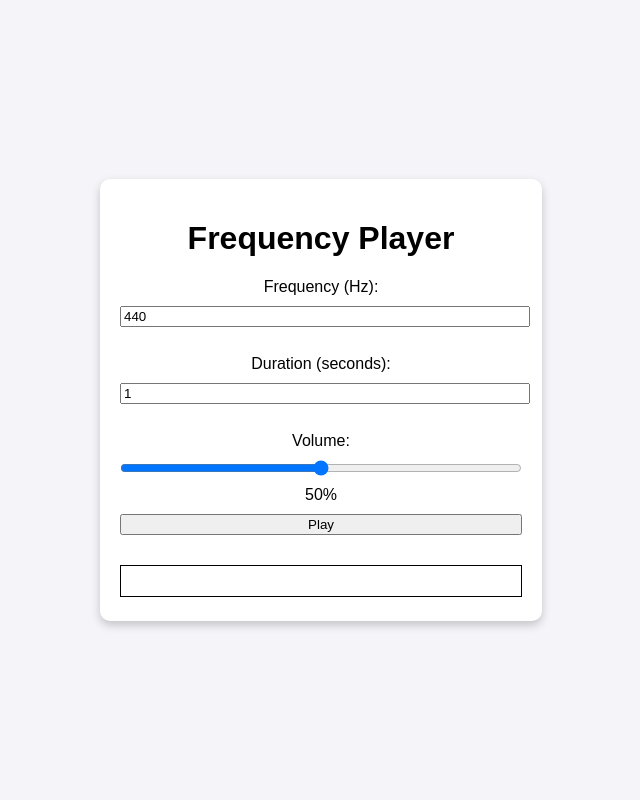
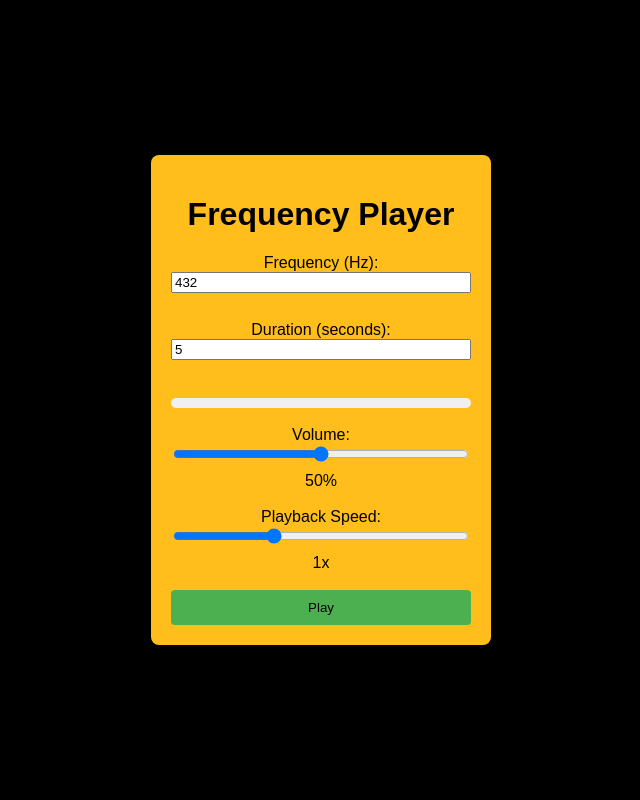
Before and after one commit to UCHIHA-MADRA/frequency_player, a Flask app: page / in a window 1280 px wide. Shown: the whole page, without its empty margins (319-959 px from the left). Run offline with Flask 3, Linux system fonts and the light colour scheme.

Commit message:
Enhance audio player UI with dynamic volume and playback speed controls; update progress bar functionality

```diff
--- a/static/script.js
+++ b/static/script.js
@@ -1,104 +1,99 @@
-const form = document.getElementById('tone-form');
-const volumeInput = document.getElementById('volume');
-const volumeDisplay = document.getElementById('volume-display');
-const canvas = document.getElementById('progress-bar');
-const ctx = canvas.getContext('2d');
-
-let audioContext = null;
-
-// Update volume display
-volumeInput.addEventListener('input', () => {
-    volumeDisplay.textContent = `${(volumeInput.value * 100).toFixed(0)}%`;
+// Dynamically update volume display
+const volumeSlider = document.getElementById("volume");
+const volumeDisplay = document.getElementById("volume-display");
+volumeSlider.addEventListener("input", () => {
+  volumeDisplay.textContent = Math.round(volumeSlider.value * 100) + "%";
 });
 
-// Handle form submission
-form.addEventListener('submit', async (event) => {
+// Dynamically update playback speed display
+const speedSlider = document.getElementById("playback-speed");
+const speedDisplay = document.getElementById("speed-display");
+speedSlider.addEventListener("input", () => {
+  speedDisplay.textContent = speedSlider.value + "x";
+});
+
+// Handle form submission and play audio
+const form = document.getElementById("tone-form");
+form.addEventListener("submit", async (event) => {
   event.preventDefault();
 
-    const frequency = parseFloat(document.getElementById('frequency').value);
-    const duration = parseFloat(document.getElementById('duration').value);
-    const volume = parseFloat(volumeInput.value);
+  // Get input values
+  const frequency = parseFloat(document.getElementById("frequency").value);
+  const duration = parseFloat(document.getElementById("duration").value);
+  const volume = parseFloat(volumeSlider.value);
+  const playbackSpeed = parseFloat(speedSlider.value);
 
   try {
-        // Send the data to the backend for audio generation
-        const response = await fetch('/generate_audio', {
-            method: 'POST',
-            headers: { 'Content-Type': 'application/json' },
+    const response = await fetch("/generate_audio", {
+      method: "POST",
+      headers: {
+        "Content-Type": "application/json",
+      },
       body: JSON.stringify({ frequency, duration, volume }),
     });
 
-        // Check if the response is valid
-        if (!response.ok) {
-            throw new Error('Failed to generate audio');
+    const data = await response.json();
+    if (data.error) {
+      alert(`Error: ${data.error}`);
+      return;
     }
 
-        const data = await response.json();
+    // Create AudioBuffer from response
+    const audioContext = new (window.AudioContext ||
+      window.webkitAudioContext)();
+    const audioBuffer = audioContext.createBuffer(
+      1,
+      data.audio.length,
+      data.sample_rate
+    );
+    audioBuffer.getChannelData(0).set(new Float32Array(data.audio));
 
-        // If the data contains an error, handle it
-        if (data.error) {
-            throw new Error(data.error);
-        }
+    // Play the audio with adjusted playback speed
+    const source = audioContext.createBufferSource();
+    source.buffer = audioBuffer;
+    source.playbackRate.value = playbackSpeed; // Adjust playback speed
+    source.connect(audioContext.destination);
+    source.start(0);
 
-        // Play the audio with the generated data
-        playAudio(data.audio, data.sample_rate, duration, volume);
+    // Update progress bar while the audio is playing
+    updateProgressBar(audioContext, audioBuffer.duration);
   } catch (error) {
-        console.error('Error:', error);
-        alert('An error occurred while generating audio.');
+    console.error("Error generating audio:", error);
   }
 });
 
-// Function to play audio data
-function playAudio(audioData, sampleRate, duration, volume) {
-    // Initialize audio context if it is not yet initialized
-    if (!audioContext) {
-        audioContext = new (window.AudioContext || window.webkitAudioContext)();
+// Function to update the progress bar (using the canvas)
+// Function to update the progress bar (using the canvas)
+function updateProgressBar(audioContext, duration) {
+  const canvas = document.getElementById("progress-canvas");
+  const context = canvas.getContext("2d");
+
+  // Set the border (box outline) of the progress bar
+  context.lineWidth = 2;
+  context.strokeStyle = "#333"; // Color of the border
+  context.strokeRect(0, 0, canvas.width, canvas.height); // Draw the box outline
+
+  let startTime = audioContext.currentTime;
+  const endTime = startTime + duration;
+  const totalTime = endTime - startTime;
+
+  // Update progress on the canvas
+  function update() {
+    const currentTime = audioContext.currentTime;
+    const progress = ((currentTime - startTime) / totalTime) * 100;
+
+    // Update the canvas progress
+    context.clearRect(0, 0, canvas.width, canvas.height); // Clear previous frame
+    context.fillStyle = "#4CAF50"; // Color of the progress bar
+    context.fillRect(0, 0, (canvas.width * progress) / 100, canvas.height);
+
+    // Reapply the border after clearing the canvas
+    context.strokeRect(0, 0, canvas.width, canvas.height); // Draw the box outline again
+
+    if (currentTime < endTime) {
+      requestAnimationFrame(update);
+    }
   }
 
-    // Resume the AudioContext if it was previously suspended
-    if (audioContext.state === 'suspended') {
-        audioContext.resume();
+  update();
 }
-
-    // Create an audio buffer from the generated audio data
-    const buffer = audioContext.createBuffer(1, audioData.length, sampleRate);
-    buffer.copyToChannel(new Float32Array(audioData), 0);
-
-    const source = audioContext.createBufferSource();
-    source.buffer = buffer;
-
-    // Create a gain node and set the volume
-    const gainNode = audioContext.createGain();
-    gainNode.gain.value = volume;
-
-    // Connect the audio graph
-    source.connect(gainNode);
-    gainNode.connect(audioContext.destination);
-
-    // Start playing the audio
-    source.start();
-
-    // Display progress bar
-    let startTime = Date.now();
-    const interval = setInterval(() => {
-        const elapsed = (Date.now() - startTime) / 1000;
-        const progress = Math.min((elapsed / duration) * 100, 100);
-
-        // Draw the progress bar on the canvas
-        drawProgressBar(progress);
-
-        // Stop the interval when the audio finishes
-        if (elapsed >= duration) {
-            clearInterval(interval);
-        }
-    }, 50); // Update every 50ms for smoother progress
-}
-
-// Draw progress bar on the canvas
-function drawProgressBar(progress) {
-    // Clear previous progress
-    ctx.clearRect(0, 0, canvas.width, canvas.height);
-
-    // Set the color and fill the progress bar
-    ctx.fillStyle = 'black';
-    ctx.fillRect(0, 0, (progress / 100) * canvas.width, canvas.height);
-}
--- a/static/style.css
+++ b/static/style.css
@@ -1,29 +1,62 @@
 body {
   font-family: Arial, sans-serif;
+  background-color: rgb(0, 0, 0);
   margin: 0;
   padding: 0;
   display: flex;
   justify-content: center;
   align-items: center;
   height: 100vh;
-    background-color: #f4f4f9;
 }
 
 .container {
+  background: rgb(255, 190, 27);
+  padding: 20px;
+  border-radius: 8px;
+  box-shadow: 0 4px 10px rgba(0, 0, 0, 0.1);
+  width: 300px;
   text-align: center;
-    background: white;
-    padding: 20px;
-    border-radius: 10px;
-    box-shadow: 0px 4px 10px rgba(0, 0, 0, 0.2);
 }
 
-input[type="number"], input[type="range"], button {
-    margin: 10px 0;
-    display: block;
-    width: 100%;
+form {
+  display: flex;
+  flex-direction: column;
 }
 
-#progress-bar {
+input[type="number"],
+input[type="range"] {
+  margin-bottom: 10px;
+}
+
+button {
+  background-color: #4caf50;
+  color: white;
+  border: none;
+  padding: 10px;
+  cursor: pointer;
+  border-radius: 4px;
+}
+
+button:hover {
+  background-color: #45a049;
+}
+
+#progress-container {
   margin-top: 20px;
-    border: 1px solid black;
+  background-color: #f0f0f0;
+  height: 10px;
+  width: 100%;
+  border-radius: 5px;
+  overflow: hidden;
 }
+
+
+
+#progress-canvas {
+  margin-top: 10px;
+  display: block;
+  margin-left: auto;
+  margin-right: auto;
+  background-color: #f0f0f0; /* Light background color */
+  border-radius: 5px; /* Optional: Adds rounded corners */
+}
--- a/templates/index.html
+++ b/templates/index.html
@@ -1,29 +1,83 @@
 <!DOCTYPE html>
 <html lang="en">
   <head>
-    <meta charset="UTF-8">
-    <meta name="viewport" content="width=device-width, initial-scale=1.0">
+    <meta charset="UTF-8" />
+    <meta name="viewport" content="width=device-width, initial-scale=1.0" />
     <title>Frequency Player</title>
-    <link rel="stylesheet" href="{{ url_for('static', filename='style.css') }}">
+    <link
+      rel="stylesheet"
+      href="{{ url_for('static', filename='style.css') }}"
+    />
   </head>
   <body>
     <div class="container">
       <h1>Frequency Player</h1>
       <form id="tone-form">
         <label for="frequency">Frequency (Hz):</label>
-            <input type="number" id="frequency" name="frequency" min="20" max="2000" value="440">
-            <br>
+        <input
+          type="number"
+          id="frequency"
+          name="frequency"
+          min="20"
+          max="2000"
+          value="432"
+        />
+        <br />
         <label for="duration">Duration (seconds):</label>
-            <input type="number" id="duration" name="duration" min="0.1" max="10" step="0.1" value="1">
-            <br>
+        <input
+          type="number"
+          id="duration"
+          name="duration"
+          min="0.1"
+          max="60"
+          step="0.1"
+          value="5"
+        />
+        <br />
+        <!-- Canvas Progress Bar -->
+        <canvas id="progress-canvas" width="300" height="10"></canvas>
+        <br />
+        <!-- <label for="waveform">Waveform:</label>
+            <select id="waveform" name="waveform">
+                <option value="sine">Sine</option>
+                <option value="square">Square</option>
+                <option value="triangle">Triangle</option>
+                <option value="sawtooth">Sawtooth</option>
+                <option value="custom">Custom</option>
+                <option value="impulse">Impulse</option>
+                <option value="noise">Noise</option>
+                <option value="custom">Custom</option>
+            </select>
+            <br> -->
+
         <label for="volume">Volume:</label>
-            <input type="range" id="volume" name="volume" min="0" max="1" step="0.01" value="0.5">
+        <input
+          type="range"
+          id="volume"
+          name="volume"
+          min="0"
+          max="1"
+          step="0.01"
+          value="0.5"
+        />
         <span id="volume-display">50%</span>
-            <br>
-            <button type="submit">Play</button>
+        <br />
+        <label for="playback-speed">Playback Speed:</label>
+        <input
+          type="range"
+          id="playback-speed"
+          name="playback-speed"
+          min="0.5"
+          max="2"
+          step="0.1"
+          value="1"
+        />
+        <span id="speed-display">1x</span>
+        <br />
+        <button type="submit" style="color: black">Play</button>
       </form>
-        <canvas id="progress-bar" width="400" height="30"></canvas>
     </div>
+
     <script src="{{ url_for('static', filename='script.js') }}"></script>
   </body>
 </html>
```
Lines whose indentation alone changed are shown as unchanged.
